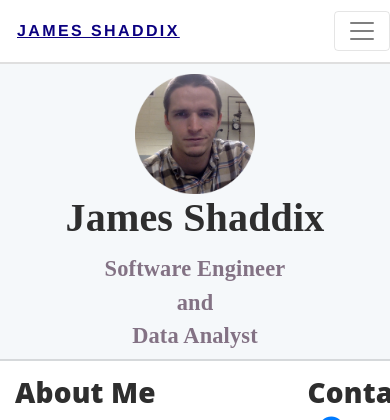
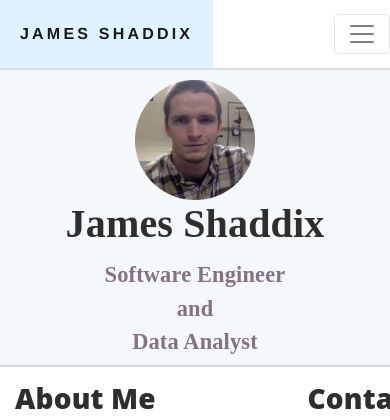
Before and after one commit to Jim-Shaddix/Personal-Website, a Flask app: page / in a window 390 px wide. Shown: the top 420 px of the page. Run offline with Flask 2, Linux system fonts and the light colour scheme; some libraries are stand-ins or nearby versions.

Commit message:
added CSS for the  navbar

```diff
--- a/static/navBar.css
+++ b/static/navBar.css
@@ -6,16 +6,14 @@
 }
 
 .navbar-bottom{
-    /** border-bottom: black solid 1px; **/
     border-bottom-color: rgba(0,0,0,.125);
     border-bottom-style: solid;
     border-bottom-width: 2px;
 }
 
-
 /* My Name */
 .myname{
-    padding: 17px;
+    padding: 20px;
     margin: 0;
     font-weight: bold;
     color: black;
@@ -23,15 +21,21 @@
     font-family: Montserrat,helvetica neue,Helvetica,Arial,sans-serif;
     font-weight: 700;
     text-transform: uppercase;
-    letter-spacing: .15em;
+    letter-spacing: .2em;
     font-size: 16px;
 
 }
+.myname:hover{
+    background-color: #dff3ff;
+}
 
+/* Makes my name look like a normal link */
+/*
 .myname:hover{
     color: #0B0080 !important;
     text-decoration: underline !important;
 }
+*/
 
 .nav-link{
     padding: 20px;
@@ -40,13 +44,23 @@
     background-color: #dff3ff;
 }
 
+/* display sidebars on navlinks */
+/*
 @media only screen and (min-width: 575px) {
   .nav-link:hover {
       border-left: 1px solid black;
       border-right: 1px solid black;
   }
 }
+*/
 
+@media only screen and (max-width: 575px) {
+  .nav-link {
+    border-top-color: rgba(0,0,0,.125);
+    border-top-style: solid;
+    border-top-width: 2px;
+  }
+}
 
 
 .nav-text{
```
